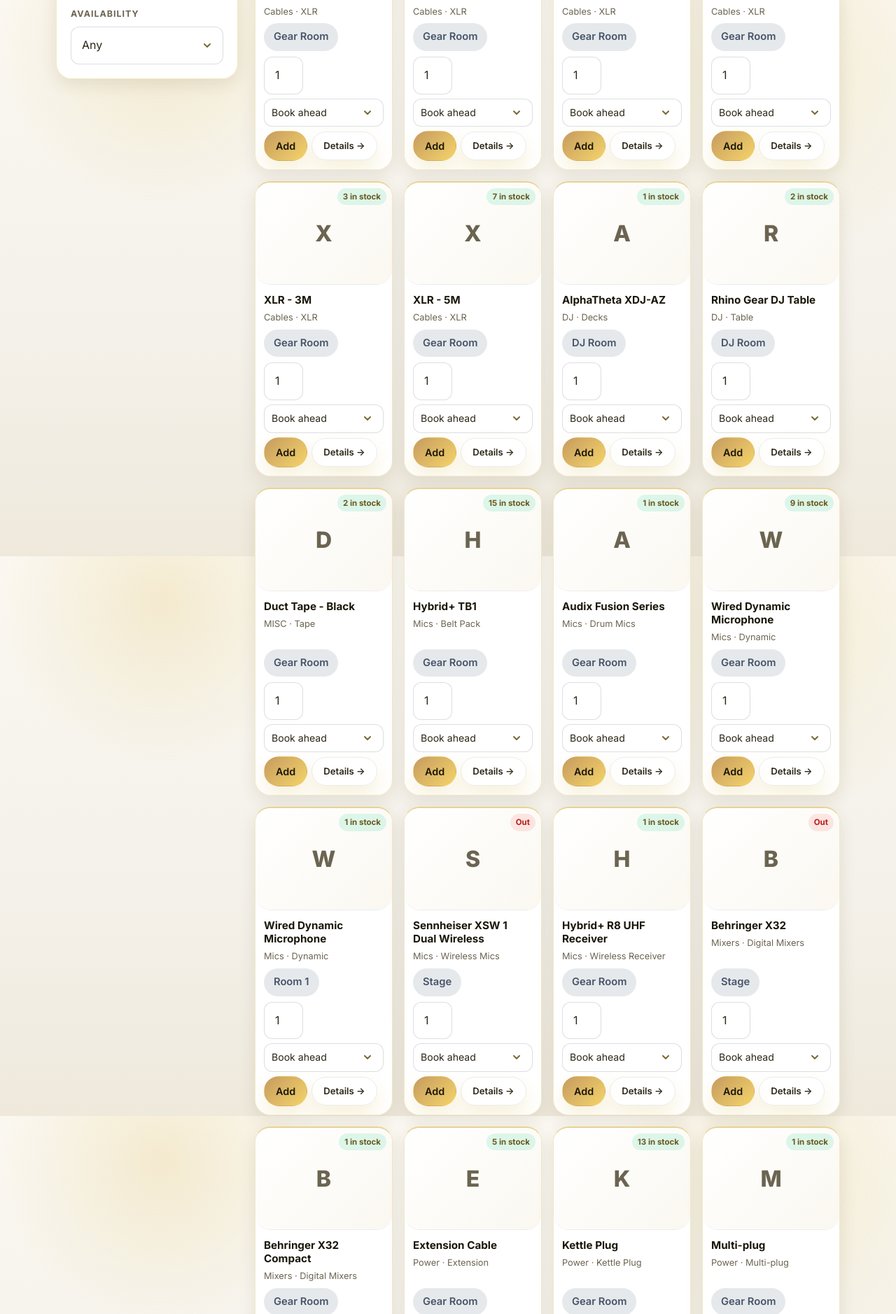
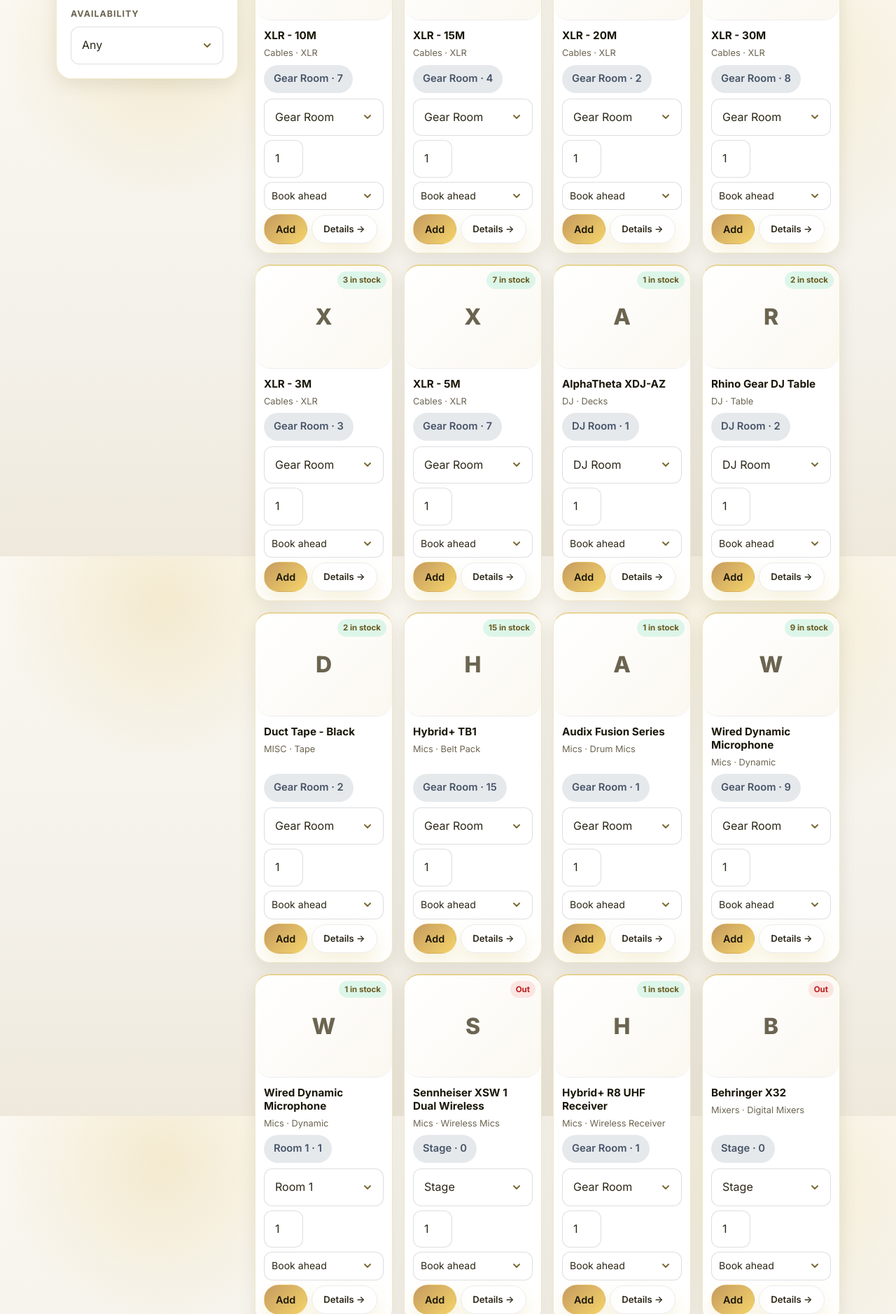
Before and after one commit to SimonKwena/KwenaInventory, a Django app: page /inventory/catalog/ in a window 1280 px wide. Shown: the part 805-2683 px from the top of the page at 70% size. Run offline with Django 5.2, Linux system fonts and the light colour scheme; a user stored in the database is signed in; data comes from the database, SQL or seed files in the repository; tables that the repository leaves empty hold one stand-in row (values such as "Sample post"); parts of the project's set-up code (start-up, migrations or seed data) failed here and were passed over.

Commit message:
Browse stacked

```diff
--- a/inventory/templates/inventory/catalog.html
+++ b/inventory/templates/inventory/catalog.html
@@ -63,34 +63,44 @@
                 {% endif %}
             </div>
             <div class="product-grid" data-region="catalog-sections">
-                {% for item in items %}
-                    <article class="product-card" data-location="{{ item.location.name }}" data-available="{{ item.quantity_available }}" data-category="{{ item.catalog_item.category }}" data-search="{{ item.name }} {{ item.catalog_item.category }} {{ item.catalog_item.subcategory }} {{ item.catalog_item.description }}" data-item-id="{{ item.pk }}">
+                {% for group in items %}
+                    {% with entries=group.entries catalog=group.catalog %}
+                    <article class="product-card" data-locations="{% for entry in entries %}{{ entry.location.name|escapejs }}{% if not forloop.last %},{% endif %}{% endfor %}" data-available="{{ group.total_available }}" data-category="{{ catalog.category }}" data-search="{{ entries.0.name }} {{ catalog.category }} {{ catalog.subcategory }} {{ catalog.description }}" data-item-id="{{ entries.0.pk }}">
                         <div class="product-card-img">
-                            {% if item.catalog_item.image %}
-                                <img src="{{ item.catalog_item.image.url }}" alt="{{ item.name }}" loading="lazy">
+                            {% if catalog.image %}
+                                <img src="{{ catalog.image.url }}" alt="{{ entries.0.name }}" loading="lazy">
                             {% else %}
                                 <div class="product-card-placeholder">
-                                    <span>{{ item.name|first|upper }}</span>
+                                    <span>{{ entries.0.name|first|upper }}</span>
                                 </div>
                             {% endif %}
-                            {% if item.quantity_available > 0 %}
-                                <span class="pill pill-success product-card-badge">{{ item.quantity_available }} in stock</span>
+                            {% if group.total_available > 0 %}
+                                <span class="pill pill-success product-card-badge">{{ group.total_available }} in stock</span>
                             {% else %}
                                 <span class="pill pill-danger product-card-badge">Out</span>
                             {% endif %}
                         </div>
                         <div class="product-card-body">
-                            <h3>{{ item.name }}</h3>
-                            {% if item.catalog_item.category %}
-                            <span class="product-card-category">{{ item.catalog_item.category }}{% if item.catalog_item.subcategory %} &middot; {{ item.catalog_item.subcategory }}{% endif %}</span>
+                            <h3>{{ entries.0.name }}</h3>
+                            {% if catalog.category %}
+                            <span class="product-card-category">{{ catalog.category }}{% if catalog.subcategory %} &middot; {{ catalog.subcategory }}{% endif %}</span>
                             {% endif %}
                             <div class="product-card-footer">
-                                <span class="pill pill-neutral">{{ item.location.name }}</span>
+                                <div class="product-card-locations">
+                                    {% for entry in entries %}
+                                        <span class="pill pill-neutral">{{ entry.location.name }} &middot; {{ entry.quantity_available }}</span>
+                                    {% endfor %}
+                                </div>
                                 <form method="post" action="{% url 'inventory:cart_add' %}" class="cart-add-form catalog-add-form">
                                     {% csrf_token %}
-                                    <input type="hidden" name="item_id" value="{{ item.pk }}">
+                                    <input type="hidden" name="item_id" value="{{ entries.0.pk }}">
                                     <div class="product-card-actions">
-                                        <input type="number" class="text-input catalog-qty" value="1" min="1" max="{{ item.quantity_available|default:1 }}">
+                                        <select name="location_id" class="select-input catalog-location-select">
+                                            {% for entry in entries %}
+                                                <option value="{{ entry.location.pk }}">{{ entry.location.name }}</option>
+                                            {% endfor %}
+                                        </select>
+                                        <input type="number" class="text-input catalog-qty" value="1" min="1" max="{{ group.total_available|default:1 }}">
                                         <select name="action" class="select-input catalog-action-select">
                                             <option value="book_ahead">Book ahead</option>
                                             {% if can_check_out %}
@@ -99,12 +109,13 @@
                                         </select>
                                         <input type="hidden" name="quantity" value="1" class="catalog-qty-hidden">
                                         <button type="submit" class="button-link btn-sm">Add</button>
-                                        <a class="button-link ghost btn-sm catalog-details-link" href="{% url 'inventory:item_detail' item.pk %}">Details &rarr;</a>
+                                        <a class="button-link ghost btn-sm catalog-details-link" href="{% url 'inventory:item_detail' entries.0.pk %}">Details &rarr;</a>
                                     </div>
                                 </form>
                             </div>
                         </div>
                     </article>
+                    {% endwith %}
                 {% empty %}
                     <div class="catalog-empty">
                         <p class="section-note">No active items match your filters. Try adjusting your search or filters.</p>
--- a/inventory/views.py
+++ b/inventory/views.py
@@ -552,17 +552,32 @@ def catalog(request):
             | Q(description__icontains=q)
         )
     items = list(item_qs)
+    grouped = {}
     for item in items:
-        desc = (item.catalog_item.description or "").strip()
-        item.type_label = desc if not desc.startswith("Imported from") else ""
-        item.group_label = (item.catalog_item.category or "").strip() or (item.type_label or "Items")
-    categories = sorted({item.group_label for item in items if item.group_label})
+        grouped.setdefault(item.catalog_item, []).append(item)
+
+    grouped_items = []
+    for catalog, entries in grouped.items():
+        total_available = sum(i.quantity_available for i in entries)
+        grouped_items.append({
+            "catalog": catalog,
+            "entries": entries,
+            "total_available": total_available,
+        })
+
+    for group in grouped_items:
+        first = group["entries"][0]
+        desc = (group["catalog"].description or "").strip()
+        first.type_label = desc if not desc.startswith("Imported from") else ""
+        first.group_label = (group["catalog"].category or "").strip() or (first.type_label or "Items")
+
+    categories = sorted({group["entries"][0].group_label for group in grouped_items if group["entries"][0].group_label})
     locations = visible_locations(request.user).order_by("name")
     return render(
         request,
         "inventory/catalog.html",
         {
-            "items": items,
+            "items": grouped_items,
             "locations": locations,
             "categories": categories,
             "can_check_out": can_check_out(request.user),
--- a/static/js/site.js
+++ b/static/js/site.js
@@ -571,13 +571,13 @@ function gearroomInit() {
         const cards = document.querySelectorAll('.product-card');
         let totalVisible = 0;
         cards.forEach(function (card) {
-            const location = card.getAttribute('data-location') || '';
+            const locations = (card.getAttribute('data-locations') || '').split(',').filter(Boolean);
             const available = parseInt(card.getAttribute('data-available') || '0', 10);
             const category = card.getAttribute('data-category') || '';
             const search = card.getAttribute('data-search') || '';
             let match = true;
             if (f.categories.length && f.categories.indexOf(category) === -1) match = false;
-            if (f.location && location !== f.location) match = false;
+            if (f.location && locations.indexOf(f.location) === -1) match = false;
             if (f.availability === 'available' && available <= 0) match = false;
             if (f.availability === 'out' && available > 0) match = false;
             if (f.search && search.toLowerCase().indexOf(f.search) === -1) match = false;
```
